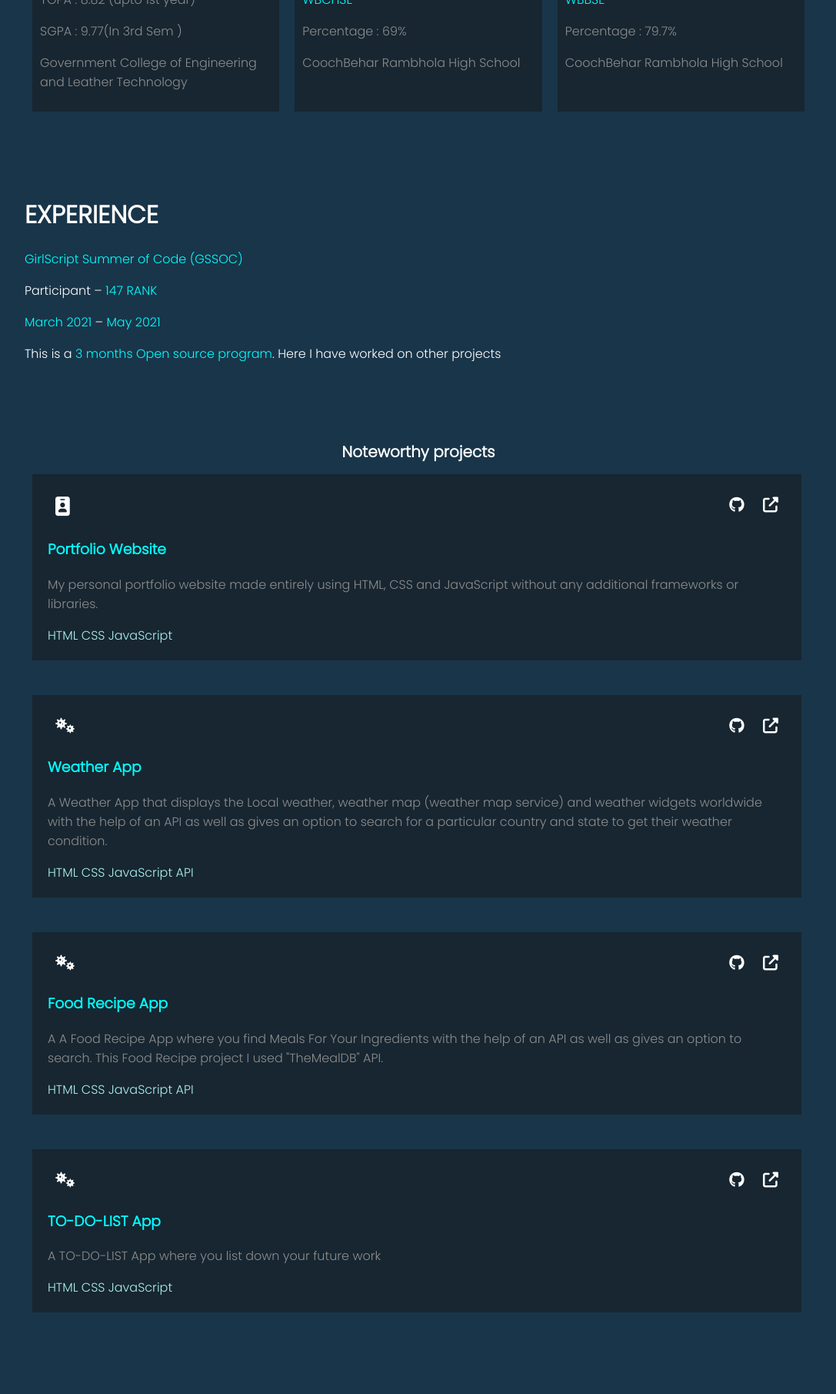
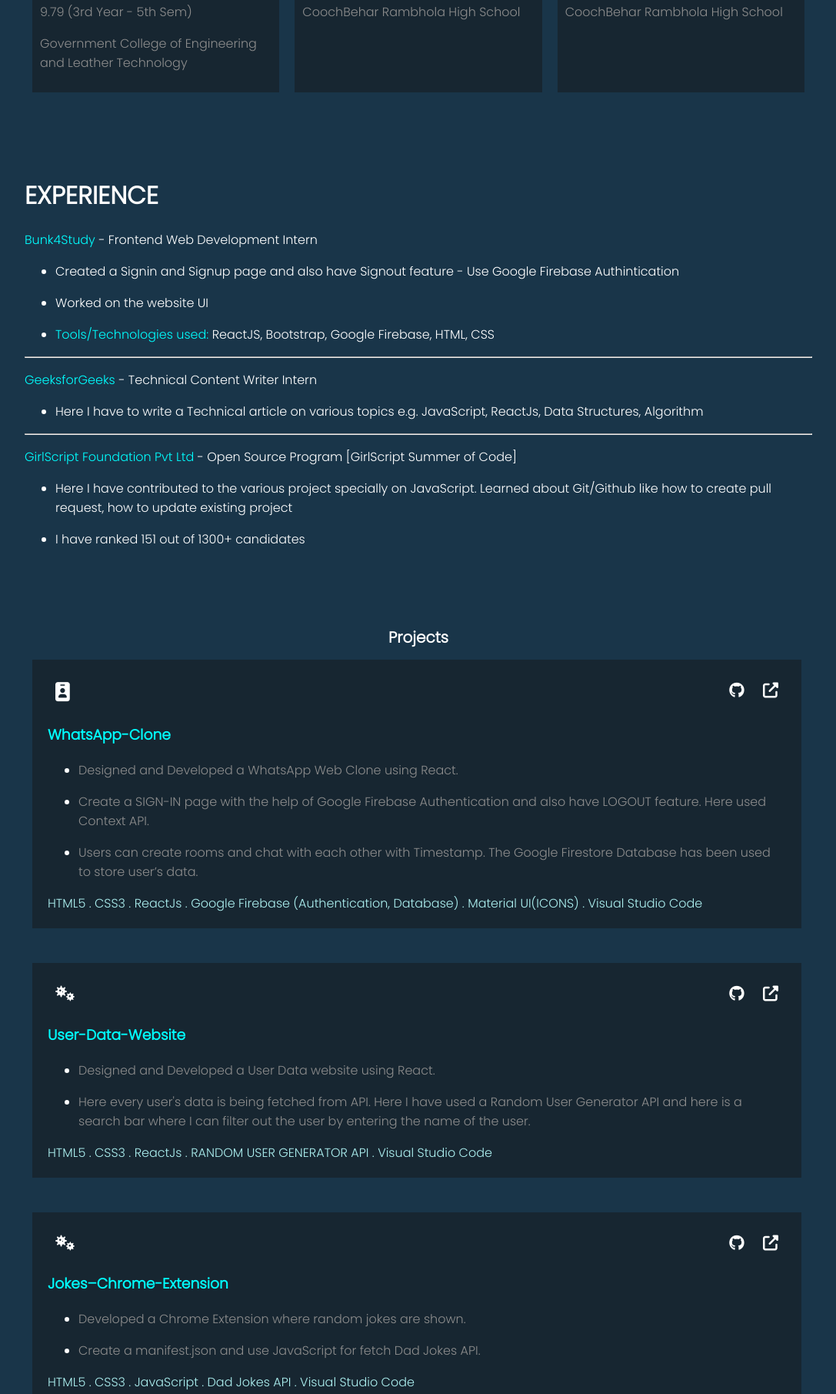
Before and after one commit to PritomDutta89/Portfolio_Website.github.io, a plain HTML site: page index.html in a window 1280 px wide. Shown: the part 1501-3312 px from the top of the page at 77% size, without its empty margins (96-1183 px from the left). Drawn offline with nearby package versions, Linux system fonts and the light colour scheme.

Commit message:
Updated the data

```diff
--- a/index.html
+++ b/index.html
@@ -36,16 +36,16 @@
         </p>
 
         <p>
-            I enjoy problem solving and learning about various algorithms. I want to contribute to the world of Technology that impacts millions of lives everyday in a positive way. Solving real-world problems gets me going. I am also interested in <span>Blockchain</span> and <span>Artificial Intelligence.</span>
+            I enjoy problem solving and learning about various algorithms. I want to contribute to the world of Technology that impacts millions of lives everyday in a positive way. Solving real-world problems gets me going. I am also interested in <span>Blockchain</span>
         </p>
 
         <p>
             A few technologies that I have been working on recently are :
             <ul>
-                <li>C/C++, Java, Python</li>
-                <li>DS and Algorithms, OOPS</li>
-                <li>HTML5, CSS3, Bootstrap, JavaScript(ES6), JQery, React(Intermideate)</li>
-                <li>MERN</li>
+                <li> <span> Programming Languages: </span>C++, Core Java [Basic], JavaScript, HTML, CSS </li>
+                <li> <span>Libraries/Frameworks: </span>ReactJS, Redux(basic), Material UI, Bootstrap</li>
+                <li> <span>Tools/Platforms: </span>Git, Github, Visual Studio Code</li>
+                <li> <span>Databases: </span>Google Firebase</li>
             </ul>
         </p>
     </div>
@@ -57,8 +57,9 @@
             <div class="edu__info">
                 <header>
                     <p class="degree">B.Tech in Information Technology</p>
-                    <p class="marks">YGPA : 8.82 (upto 1st year)</p>
-                    <p class="marks">SGPA : 9.77(In 3rd Sem )</p>
+                    <p class="marks">2019 - 2023</p>
+                    <p class="marks">9.79 (3rd Year - 5th Sem)</p>
+                    <!-- <p class="marks">SGPA : 9.77(In 3rd Sem )</p> -->
                 </header>
 
                 <footer>
@@ -70,7 +71,6 @@
                 <header>
                     <p class="degree">12th</p>
                     <p class="degree">WBCHSE</p>
-                    <p class="marks">Percentage : 69% </p>
                 </header>
 
                 <footer>
@@ -83,7 +83,6 @@
                 <header>
                     <p class="degree">10th</p>
                     <p class="degree">WBBSE</p>
-                    <p class="marks">Percentage : 79.7%</p>
                 </header>
 
                 <footer>
@@ -97,24 +96,66 @@
     <div class="aboutme">
         <h1>EXPERIENCE</h1>
         <p>
-            <span class>GirlScript Summer of Code (GSSOC)</span>
+            <span class>Bunk4Study</span> - Frontend Web Development Intern
         </p>
 
+        <ul>
+            <li>
+                <p>
+                    Created a Signin and Signup page and also have Signout feature - Use Google Firebase Authintication
+                </p>
+            </li>
+            <li>
+                <p>
+                    Worked on the website UI
+                </p>
+            </li>
+            <li>
+                <span>Tools/Technologies used: </span>ReactJS, Bootstrap, Google Firebase, HTML, CSS
+            </li>
+        </ul>
+
+        <hr>
+
         <p>
-            Participant – <span>147 RANK</span>
+            <span class>GeeksforGeeks </span> - Technical Content Writer Intern
         </p>
 
+        <ul>
+            <li>
+                <p>
+                    Here I have to write a Technical article on various topics e.g. JavaScript, ReactJs, Data Structures, Algorithm
+                </p>
+            </li>
+        </ul>
+
+        <hr>
+
         <p>
-            <span>March 2021</span> – <span>May 2021</span>
+            <span class>GirlScript Foundation Pvt Ltd</span> - Open Source Program [GirlScript Summer of Code]
         </p>
 
-        <p>
-            This is a <span>3 months Open source program</span>. Here I have worked on other projects
-        </p>
+        <ul>
+            <li>
+                <p>
+                    Here I have contributed to the various project specially on JavaScript. Learned about Git/Github like how to
+                    create pull request, how to update existing project
+                </p>
+            </li>
+            <li>
+                <p>
+                    I have ranked 151 out of 1300+ candidates
+                </p>
+            </li>
+        </ul>
+
+
+
+
     </div>
 
     <div class="projects">
-        <h1>Noteworthy projects</h1>
+        <h1>Projects</h1>
 
         <div class="cards">
             <div class="project-card">
@@ -122,18 +163,41 @@
                     <div class="logos">
                         <i class="project_logo fas fa-id-badge"></i>
                         <div class="logo_in">
-                            <a class="logo_links" href="https://github.com/PritomDutta89/Portfolio_Website.github.io"><i class="fab fa-github"></i></a>
-                            <a class="logo_links" href="https://pritomdutta89.github.io/Portfolio_Website.github.io/"><i class="fas fa-external-link-alt"></i></a>
+                            <a class="logo_links" href="https://github.com/PritomDutta89/WhatsApp-Web-Clone"><i class="fab fa-github"></i></a>
+                            <a class="logo_links" href="https://pritomdutta89.github.io/WhatsApp-Web-Clone/"><i class="fas fa-external-link-alt"></i></a>
                         </div>
                     </div>
-                    <h3>Portfolio Website</h3>
-                    <p>My personal portfolio website made entirely using HTML, CSS and JavaScript without any additional frameworks or libraries. </p>
+                    <h3>WhatsApp-Clone</h3>
+                    <ul>
+                        <li>
+                            <p>Designed and Developed a WhatsApp Web Clone using React. </p>
+                        </li>
+                        <li>
+                            <p>Create a SIGN-IN page with the help of Google Firebase Authentication and also have LOGOUT feature. Here
+                                used Context API. </p>
+                        </li>
+                        <li>
+                            <p>Users can create rooms and chat with each other with Timestamp. The Google Firestore Database has been used
+                                to store user’s data.
+                                </p>
+                        </li>
+                        <!-- <li>
+                            <p> Tools/Technologies used: <span>HTML5, CSS3, ReactJs, Context API, Firebase (Authentication, Database), Material
+                                UI(ICONS), Visual Studio Code</span></p>
+                        </li> -->
+                    </ul>
+
                 </header>
 
                 <footer>
-                    <span>HTML</span>
-                    <span>CSS</span>
-                    <span>JavaScript</span>
+                    <span>HTML5 .</span>
+                    <span>CSS3 .</span>
+                    <span>ReactJs .</span>
+                    <span>Google Firebase (Authentication, Database) .</span>
+                    <span>Material
+                        UI(ICONS) .</span>
+                    <span>Visual Studio Code </span>
+
                 </footer>
                 </div>
             </div> <br>
@@ -143,19 +207,30 @@
                     <div class="logos">
                         <i class="fas fa-viruses"></i>
                         <div class="logo_in">
-                            <a class="logo_links" href="https://github.com/PritomDutta89/Weather-App.github.io"><i class="fab fa-github"></i></a>
-                            <a class="logo_links" href="https://pritomdutta89.github.io/Weather-App.github.io/"><i class="fas fa-external-link-alt"></i></a>
+                            <a class="logo_links" href="https://github.com/PritomDutta89/User-Data-Website"><i class="fab fa-github"></i></a>
+                            <a class="logo_links" href="https://pritomdutta89.github.io/User-Data-Website/"><i class="fas fa-external-link-alt"></i></a>
                         </div>
                     </div>
-                    <h3>Weather App</h3>
-                    <p>A Weather App that displays the Local weather, weather map (weather map service) and weather widgets worldwide with the help of an API as well as gives an option to search for a particular country and state to get their weather condition. </p>
+                    <h3>User-Data-Website</h3>
+                    <ul>
+                        <li>
+                            <p>Designed and Developed a User Data website using React. </p>
+                        </li>
+                        <li>
+                            <p>Here every user's data is being fetched from API. Here I have used a Random User Generator API and here is a
+                                search bar where I can filter out the user by entering the name of the user. </p>
+                        </li>
+
+                    </ul>
                 </header>
 
                 <footer>
-                    <span>HTML</span>
-                    <span>CSS</span>
-                    <span>JavaScript</span>
-                    <span>API</span>
+                    <span>HTML5 .</span>
+                    <span>CSS3 .</span>
+                    <span>ReactJs .</span>
+                    <span>RANDOM USER GENERATOR API .</span>
+                    <span>Visual Studio Code </span>
+
                 </footer>
             </div> <br>
 
@@ -164,23 +239,33 @@
                     <div class="logos">
                         <i class="fas fa-viruses"></i>
                         <div class="logo_in">
-                            <a class="logo_links" href="https://github.com/PritomDutta89/Food-Recipie-App.github.io"><i class="fab fa-github"></i></a>
-                            <a class="logo_links" href="https://pritomdutta89.github.io/Food-Recipie-App.github.io/"><i class="fas fa-external-link-alt"></i></a>
+                            <a class="logo_links" href="https://github.com/PritomDutta89/Jokes---Chrome-Extension"><i class="fab fa-github"></i></a>
+                            <a class="logo_links" href="#"><i class="fas fa-external-link-alt"></i></a>
                         </div>
                     </div>
-                    <h3>Food Recipe App</h3>
-                    <p>A A Food Recipe App where you find Meals For Your Ingredients with the help of an API as well as gives an option to search. This Food Recipe project I used "TheMealDB" API.  </p>
+                    <h3>Jokes–Chrome-Extension</h3>
+                    <ul>
+                        <li>
+                            <p>Developed a Chrome Extension where random jokes are shown. </p>
+                        </li>
+                        <li>
+                            <p>Create a manifest.json and use JavaScript for fetch Dad Jokes API. </p>
+                        </li>
+
+                    </ul>
                 </header>
 
                 <footer>
-                    <span>HTML</span>
-                    <span>CSS</span>
-                    <span>JavaScript</span>
-                    <span>API</span>
+                    <span>HTML5 .</span>
+                    <span>CSS3 .</span>
+                    <span>JavaScript .</span>
+                    <span>Dad Jokes API .</span>
+                    <span>Visual Studio Code </span>
+
                 </footer>
             </div> <br>
 
-            <div class="project-card">
+            <!-- <div class="project-card">
                 <header>
                     <div class="logos">
                         <i class="fas fa-viruses"></i>
@@ -198,7 +283,7 @@
                     <span>CSS</span>
                     <span>JavaScript</span>
                 </footer>
-            </div>
+            </div> -->
         </div>
     </div>
 
@@ -216,7 +301,7 @@
 
     <div class="footer">
         <p>Made with <span class="heart">❤️</span> by Pritom Dutta</p>
-        <p><i class="far fa-copyright"></i> 2021</p>
+        <p><i class="far fa-copyright"></i> 2022</p>
 
     </div>
 
```
